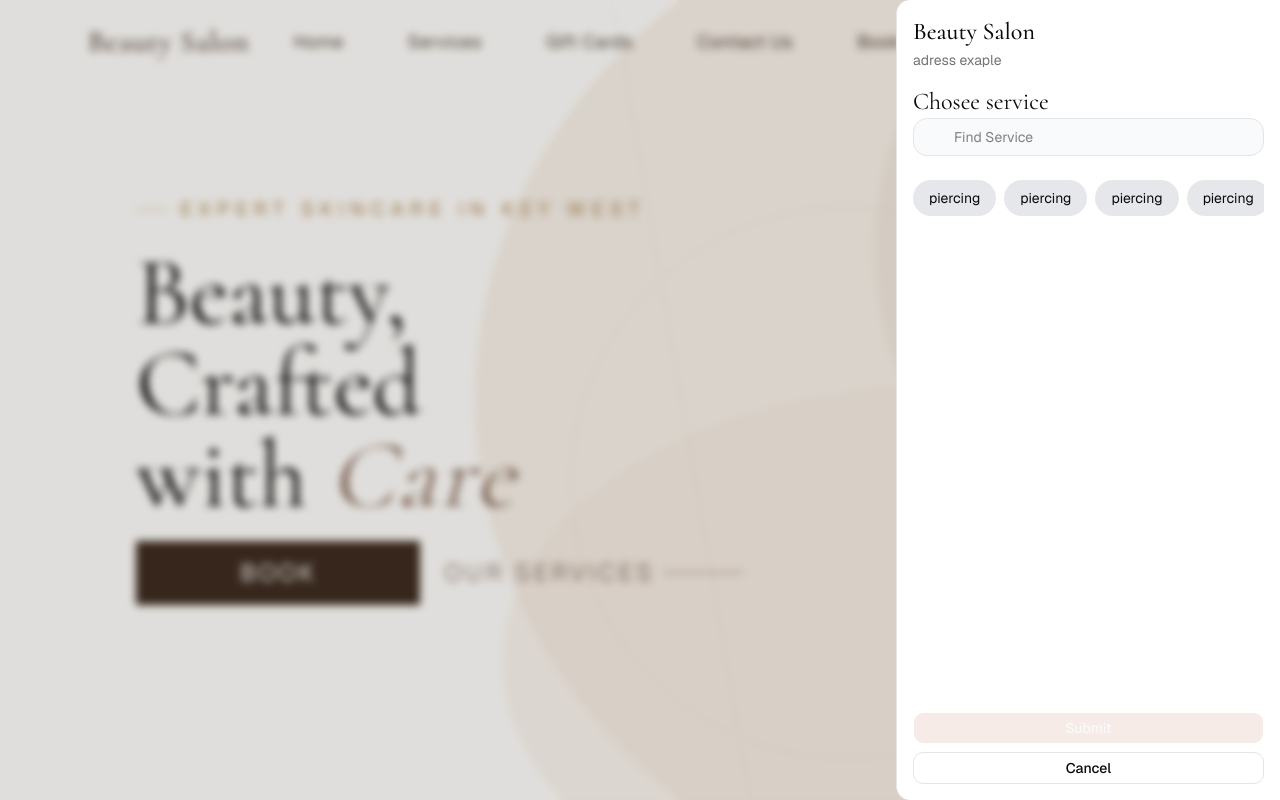
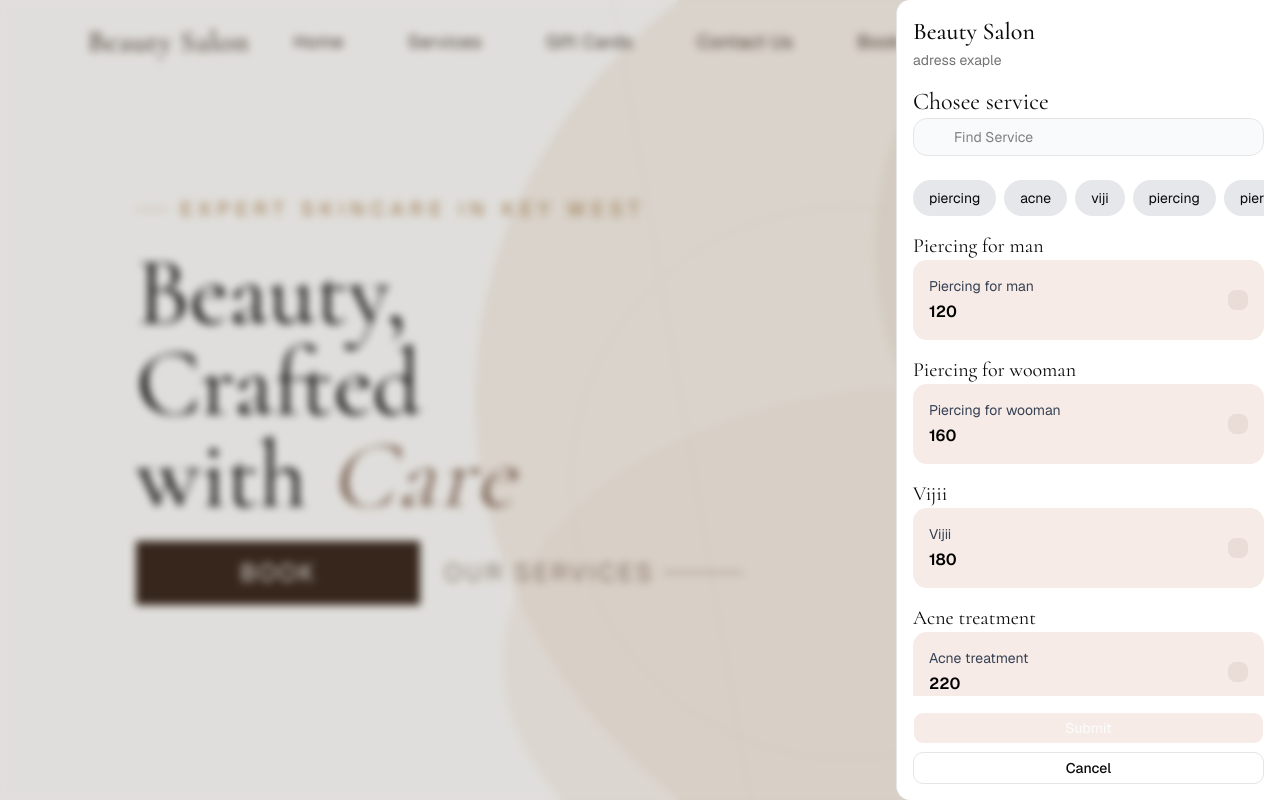
Before and after one commit to Paster8881/cosmetology-salon-app, a Next.js app: page / in a window 1280 px wide. Both pictures are taken after a click on the button "BOOK". Shown: the top 800 px of the page. Built offline with nearby package versions, Linux system fonts and the light colour scheme.

Commit message:
create component service list for each category

```diff
--- a/src/app/components/ui/drawer/DrawerRight.tsx
+++ b/src/app/components/ui/drawer/DrawerRight.tsx
@@ -1,4 +1,3 @@
-
 import { Button } from "@/components/ui/button"
 import ServiceList from "./ServiceList"
 
@@ -11,6 +10,7 @@ import {
   DrawerHeader,
   DrawerTitle,
 } from "@/components/ui/drawer"
+
 type Props = {
   open: boolean,
   setOpen: (value: boolean) => void
@@ -38,6 +38,9 @@ export default function DrawerRight({ open, setOpen }: Props) {
               />
             </div>
             <ServiceList></ServiceList>
+
+
+
           </div>
           <DrawerFooter>
             <Button>Submit</Button>
--- /dev/null
+++ b/src/app/components/ui/drawer/ServiceCard.tsx
@@ -0,0 +1,40 @@
+type ServiceCardProps = {
+  title: string
+  price: number
+  selected?: boolean
+}
+
+export default function ServiceCard({ title, price, selected }: ServiceCardProps){
+  return(
+    <>
+    <h2 className="lg:text-xl mt-4">{title}</h2>
+   <div className="flex items-center justify-between bg-[#F6EBE7] rounded-xl p-4">
+
+      {/* Left side */}
+
+      <div>
+        <p className="text-sm text-gray-700">{title}</p>
+        <p className="text-base font-semibold text-black mt-1">{price}</p>
+      </div>
+
+      {/* Checkbox */}
+      <div
+        className={`w-5 h-5 rounded-md flex items-center justify-center
+        ${selected ? "bg-[#E5CFC7]" : "bg-[#EADCD7]"}`}
+      >
+        {selected && (
+          <svg
+            className="w-3 h-3 text-black"
+            fill="none"
+            stroke="currentColor"
+            strokeWidth="3"
+            viewBox="0 0 24 24"
+          >
+            <path d="M5 13l4 4L19 7" />
+          </svg>
+        )}
+      </div>
+    </div>
+    </>
+  )
+}
--- a/src/app/components/ui/drawer/ServiceList.tsx
+++ b/src/app/components/ui/drawer/ServiceList.tsx
@@ -1,7 +1,8 @@
 "use client"
 import { getServices } from "@/src/app/lib/services"
-import { Service } from "@/src/app/types/service";
+import { Service } from "@/src/app/types/Service";
 import { useEffect, useState } from "react";
+import ServiceCard from "./ServiceCard"
 
 export default function ServiceList() {
   const [services, setServices] = useState<Service[]>([]);
@@ -10,6 +11,7 @@ export default function ServiceList() {
   }, [])
   return (
     <>
+
       <div className="scroll-container flex gap-2 overflow-x-auto cursor-pointer mt-6">
         {services.map(service => (
           <button
@@ -20,6 +22,15 @@ export default function ServiceList() {
           </button>
         ))}
       </div>
+
+      {services.map((service) => (
+        <ServiceCard key={service.id}
+          title={service.title}
+          price={service.price}
+          selected={false}
+        ></ServiceCard>
+      ))}
+
     </>
   )
 }
--- a/src/app/data/services.ts
+++ b/src/app/data/services.ts
@@ -1,23 +1,23 @@
-import { Service } from "../types/service";
+import { Service } from "../types/Service";
 
 export const services: Service[] = [
    {
     id: 1,
-    title: "Acne treatment",
+    title: "Piercing for man",
     price: 120 ,
     category: "piercing",
   },
   {
     id: 2,
-    title: "Acne treatment",
+    title: "Piercing for wooman",
     price: 160 ,
-    category: "piercing",
+    category: "acne",
   },
   {
     id: 3,
-    title: "Acne treatment",
+    title: "Vijii",
     price: 180 ,
-    category: "piercing",
+    category: "viji",
   },
   {
     id: 4,
--- a/src/app/lib/services.ts
+++ b/src/app/lib/services.ts
@@ -1,4 +1,4 @@
-import { Service } from "../types/service";
+import { Service } from "../types/Service";
 import { services } from "../data/services";
 
 export const getServices = async (): Promise<Service[]> => {
--- a/src/app/types/Service.ts
+++ b/src/app/types/Service.ts
@@ -4,4 +4,5 @@ export type Service = {
   price: number
   category: string
   description?: string
+
 }
```
Lines whose indentation alone changed are shown as unchanged.
